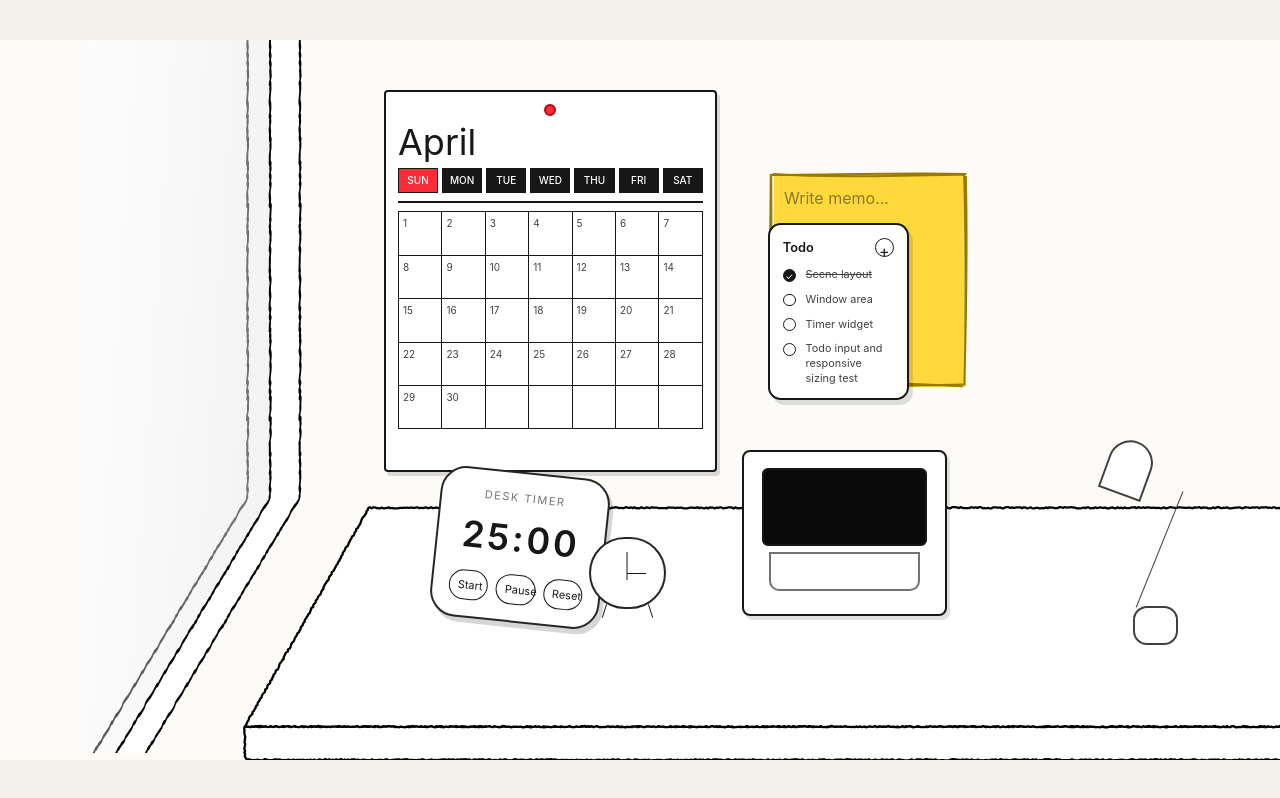
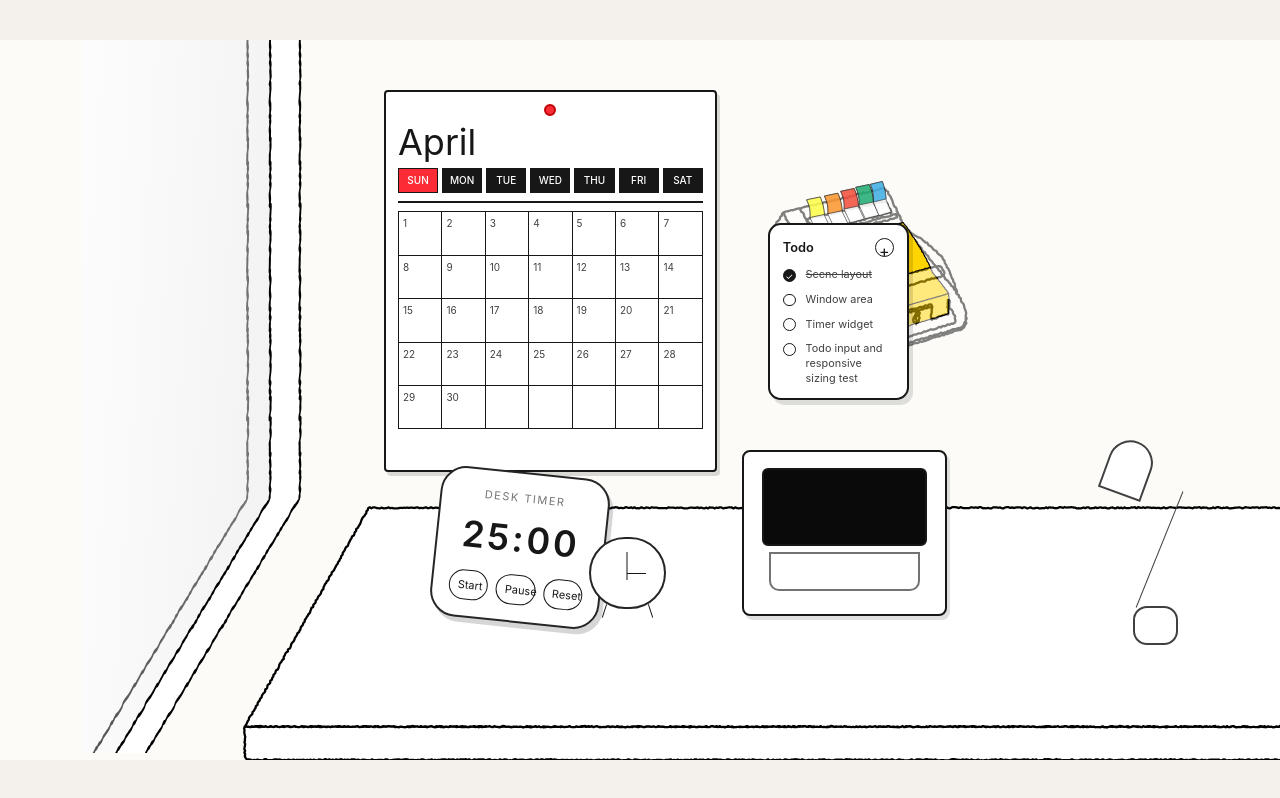
Before and after one commit to pgw2001/supportstudydesk, a React (Vite) app: page / in a window 1280 px wide. Built offline with nearby package versions, Linux system fonts and the light colour scheme.

Commit message:
[추가] 메모홀더 작업중 백업

```diff
--- a/src/components/memo/Memo.jsx
+++ b/src/components/memo/Memo.jsx
@@ -1,20 +1,9 @@
-import { useState, useEffect, useRef } from "react";
+import { useEffect, useRef } from "react";
 import rough from "roughjs";
 
-function Memo() {
-  const [text, setText] = useState("");
-
+function Memo({ memo, onChange, onDragStart }) {
   const svgRef = useRef(null);
   const roughGroupRef = useRef(null);
-
-  useEffect(() => {
-    const saved = localStorage.getItem("memo");
-    if (saved) setText(saved);
-  }, []);
-
-  useEffect(() => {
-    localStorage.setItem("memo", text);
-  }, [text]);
 
   useEffect(() => {
     const svg = svgRef.current;
@@ -26,7 +15,6 @@ function Memo() {
 
     const rc = rough.svg(svg);
 
-    // 메모 배경
     const note = rc.rectangle(4, 4, 192, 212, {
       stroke: "#987a00",
       strokeWidth: 2,
@@ -41,17 +29,19 @@ function Memo() {
 
   return (
     <section
-      className="
-        relative
-        w-[clamp(120px,16vw,200px)]
-        aspect-[200/220]
-      "
+      className="absolute select-none"
+      style={{
+        left: memo.x,
+        top: memo.y,
+        transform: `rotate(${memo.rotation}deg)`,
+      }}
+      onMouseDown={onDragStart}
     >
       {/* SVG */}
       <svg
         ref={svgRef}
         viewBox="0 0 200 220"
-        className="absolute inset-0 h-full w-full"
+        className="h-[220px] w-[200px]"
         xmlns="http://www.w3.org/2000/svg"
       >
         <g
@@ -60,10 +50,12 @@ function Memo() {
         />
       </svg>
 
-      {/* 메모 입력 */}
+      {/* 입력 */}
       <textarea
-        value={text}
-        onChange={(e) => setText(e.target.value)}
+        value={memo.text}
+        onChange={(e) =>
+          onChange(memo.id, e.target.value)
+        }
         placeholder="Write memo..."
         className="
           absolute
--- /dev/null
+++ b/src/components/memo/MemoBoard.jsx
@@ -0,0 +1,102 @@
+import { useEffect, useState } from "react";
+import Memo from "./Memo";
+import MemoHolder from "./MemoHolder";
+
+function MemoBoard() {
+  const [memos, setMemos] = useState([]);
+  const [draggingId, setDraggingId] = useState(null);
+
+  // 저장된 메모 불러오기
+  useEffect(() => {
+    const saved = localStorage.getItem("memos");
+
+    if (saved) {
+      setMemos(JSON.parse(saved));
+    }
+  }, []);
+
+  // 저장
+  useEffect(() => {
+    localStorage.setItem("memos", JSON.stringify(memos));
+  }, [memos]);
+
+  // 드래그 이동
+  useEffect(() => {
+    const handleMouseMove = (e) => {
+      if (!draggingId) return;
+
+      setMemos((prev) =>
+        prev.map((memo) =>
+          memo.id === draggingId
+            ? {
+                ...memo,
+                x: e.clientX - 100,
+                y: e.clientY - 110,
+              }
+            : memo
+        )
+      );
+    };
+
+    const handleMouseUp = () => {
+      setDraggingId(null);
+    };
+
+    window.addEventListener("mousemove", handleMouseMove);
+    window.addEventListener("mouseup", handleMouseUp);
+
+    return () => {
+      window.removeEventListener("mousemove", handleMouseMove);
+      window.removeEventListener("mouseup", handleMouseUp);
+    };
+  }, [draggingId]);
+
+  // 새 메모 생성
+  const createMemo = (e) => {
+    const newMemo = {
+      id: Date.now(),
+      x: e.clientX - 100,
+      y: e.clientY - 110,
+      text: "",
+      rotation: Math.random() * 6 - 3,
+    };
+
+    setMemos((prev) => [...prev, newMemo]);
+    setDraggingId(newMemo.id);
+  };
+
+  // 텍스트 수정
+  const updateText = (id, value) => {
+    setMemos((prev) =>
+      prev.map((memo) =>
+        memo.id === id
+          ? {
+              ...memo,
+              text: value,
+            }
+          : memo
+      )
+    );
+  };
+
+  return (
+    <div className="relative">
+      {/* 포스트잇 홀더 */}
+      <div className="relative z-50">
+        <MemoHolder onCreate={createMemo} />
+      </div>
+
+      {/* 메모들 */}
+      {memos.map((memo) => (
+        <Memo
+          key={memo.id}
+          memo={memo}
+          onChange={updateText}
+          onDragStart={() => setDraggingId(memo.id)}
+        />
+      ))}
+    </div>
+  );
+}
+
+export default MemoBoard;
--- /dev/null
+++ b/src/components/memo/MemoHolder.jsx
@@ -0,0 +1,18 @@
+import holderSvg from "../../assets/memoholder.svg";
+
+function MemoHolder({ onCreate }) {
+  return (
+    <div
+      onMouseDown={onCreate}
+      //className="border-4 border-red-500"
+    >
+      <img
+        src={holderSvg}
+        alt="holder"
+        className="w-[200px] h-[200px]"
+      />
+    </div>
+  );
+}
+
+export default MemoHolder;
--- a/src/pages/Dashboard.jsx
+++ b/src/pages/Dashboard.jsx
@@ -1,6 +1,6 @@
 import Timer from "../components/timer/Timer";
 import TodoList from "../components/todo/TodoList";
-import Memo from "../components/memo/Memo";
+import MemoBoard from "../components/memo/MemoBoard";
 import deskSvg from "../assets/desk.svg";
 import windowSvg from "../assets/window.svg";
 
@@ -51,7 +51,7 @@ function Dashboard() {
 
         {/* Memo */}
         <div className="absolute left-[60%] top-[18%] z-10">
-            <Memo />
+            <MemoBoard />
         </div>
 
         {/* Timer */}
```
Also changed, not shown: src/assets/memoholder.svg (added), 1 other file (tests, documents, lock files or other folders).
